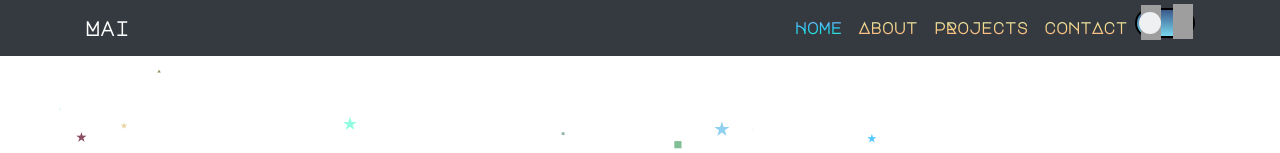
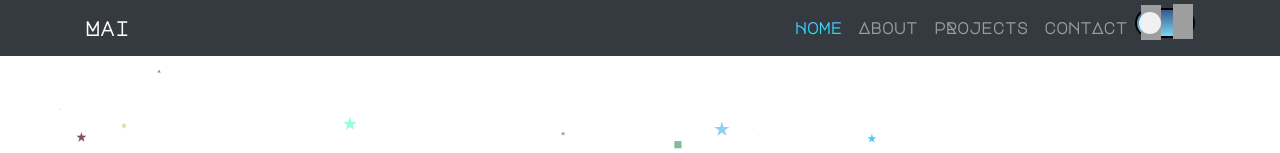
Before and after one commit to PA55ION/Mai-s-portfolio, a plain HTML site: page index.html in a window 1280 px wide. Shown: the top 153 px of the page. Drawn offline with nearby package versions, Linux system fonts and the light colour scheme; grey boxes are pictures that could not be loaded; animation ran at ten frames a second.

Commit message:
navbar style

```diff
--- a/css/style.css
+++ b/css/style.css
@@ -138,10 +138,10 @@ h1 {
 .nav-item {
     font-family: 'Major Mono Display', cursive;
     font-weight: bold;
-    background: -webkit-linear-gradient(#e0eafc, #cfdef3);
+    /* background: -webkit-linear-gradient(#e0eafc, #cfdef3);
     background: -webkit-linear-gradient(#c6ffdd, #fbd786, #f7797d);
     -webkit-background-clip: text;
-    -webkit-text-fill-color: transparent;
+    -webkit-text-fill-color: transparent; */
 }
 .profile-img {
     border-radius: 50%;
```
